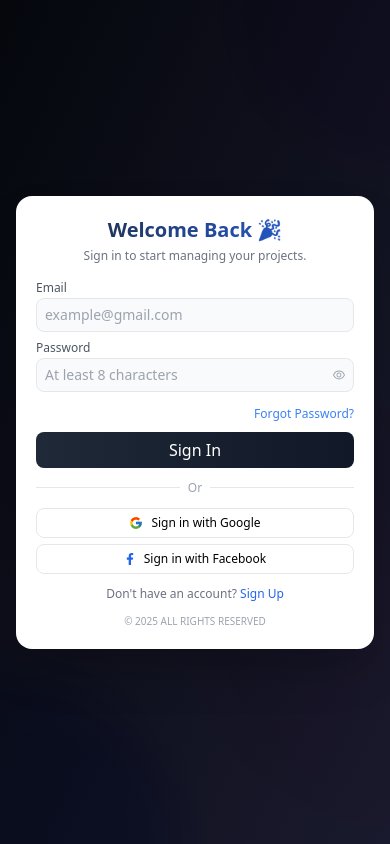
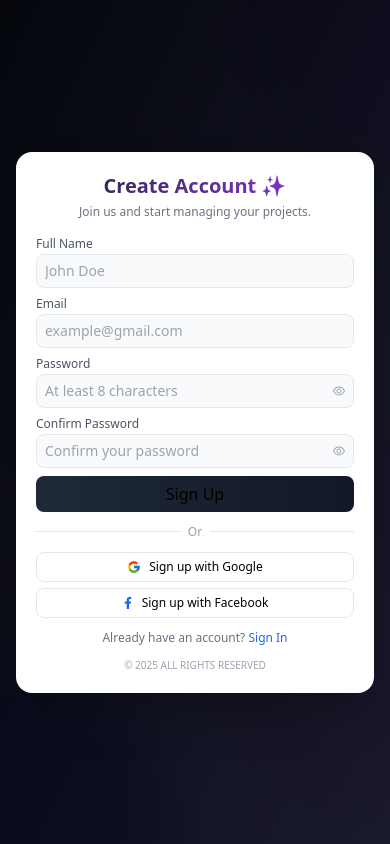
Before and after one commit to aina-fandr/testhack, a React (Create React App) app in the folder front-end/: page /login in a window 390 px wide. Built offline with nearby package versions, Linux system fonts and the light colour scheme; no server answers.

Commit message:
Update Login.jsx
login vrai api

```diff
--- a/front-end/src/components/Login.jsx
+++ b/front-end/src/components/Login.jsx
@@ -1,4 +1,4 @@
-// src/components/Login.jsx
+// src/components/SignUp.jsx
 import React, { useState } from 'react';
 import { useNavigate } from 'react-router-dom';
 import { FcGoogle } from "react-icons/fc";
@@ -10,74 +10,98 @@ import {
   fadeInRight,
   scaleIn,
   AnimatedBackground,
-  SuccessOverlay,
-  LoadingSpinner
+  LoadingSpinner,
+  AnimatedInput,
+  AnimatedButton
 } from '../animations/sharedAnimations';
 
-export default function Login({ onLoginSuccess }) {
+const API_URL = process.env.REACT_APP_API_URL || 'http://localhost:5000';
+
+export default function SignUp({ onSignUpSuccess }) {
+  const [fullName, setFullName] = useState('');
   const [email, setEmail] = useState('');
   const [password, setPassword] = useState('');
+  const [confirmPassword, setConfirmPassword] = useState('');
   const [showPassword, setShowPassword] = useState(false);
+  const [showConfirmPassword, setShowConfirmPassword] = useState(false);
   const [error, setError] = useState('');
   const [isLoading, setIsLoading] = useState(false);
   const [showSuccess, setShowSuccess] = useState(false);
+  const [successMessage, setSuccessMessage] = useState('');
   const navigate = useNavigate();
-  // src/components/Login.jsx - Modifie la partie succès
+
+  // ✅ VRAIE INSCRIPTION VERS LE BACKEND
   const handleSubmit = async (e) => {
     e.preventDefault();
     setError('');
-    setIsLoading(true);
 
-    setTimeout(() => {
-      if (!email || !password) {
-        setError('Veuillez remplir tous les champs');
-        setIsLoading(false);
+    // Validation côté client
+    if (!fullName.trim()) {
+      setError("Le nom complet est requis");
+      return;
+    }
+
+    if (!email.trim()) {
+      setError("L'email est requis");
+      return;
+    }
+
+    if (!email.includes('@')) {
+      setError("Veuillez entrer un email valide");
       return;
     }
 
     if (password.length < 8) {
-        setError('Le mot de passe doit contenir au moins 8 caractères');
-        setIsLoading(false);
+      setError("Le mot de passe doit contenir au moins 8 caractères");
       return;
     }
 
-      if (!email.includes('@')) {
-        setError('Veuillez entrer un email valide');
-        setIsLoading(false);
+    if (password !== confirmPassword) {
+      setError("Les mots de passe ne correspondent pas");
       return;
     }
 
+    setIsLoading(true);
+
+    try {
+      const response = await fetch(`${API_URL}/auth/register`, {
+        method: 'POST',
+        headers: {
+          'Content-Type': 'application/json',
+        },
+        body: JSON.stringify({
+          name: fullName,
+          email: email,
+          password: password
+        }),
+      });
+
+      const data = await response.json();
+
+      if (response.ok) {
+        // Inscription réussie
+        setSuccessMessage(`Compte créé avec succès ! Bienvenue ${fullName} !`);
         setShowSuccess(true);
 
-      // Créer un objet utilisateur complet
-      const userData = {
-        id: Date.now(),
-        email,
-        name: email.split('@')[0],
-        role: 'user',
-        createdAt: new Date().toISOString()
+        // Rediriger vers login après 2 secondes
+        setTimeout(() => {
+          setShowSuccess(false);
+          navigate('/login');
+        }, 2000);
+      } else {
+        setError(data.message || 'Erreur lors de l\'inscription');
+      }
+    } catch (error) {
+      console.error('❌ Erreur d\'inscription:', error);
+      setError('Impossible de se connecter au serveur. Vérifiez que le backend est démarré.');
+    } finally {
+      setIsLoading(false);
+    }
   };
 
-      // Sauvegarder dans localStorage
-      localStorage.setItem('user', JSON.stringify(userData));
-      localStorage.setItem('token', 'fake-jwt-token-' + Date.now());
-
-      setTimeout(() => {
-        onLoginSuccess(userData); // Passer l'utilisateur
-        setIsLoading(false);
-      }, 1000);
-    }, 1500);
-  };
+  // ✅ VRAIE CONNEXION GOOGLE
   const handleGoogleLogin = () => {
-    setIsLoading(true);
-    setTimeout(() => {
-      setShowSuccess(true);
-      setTimeout(() => {
-        localStorage.setItem('user', JSON.stringify({ email: 'user@gmail.com', name: 'Google User' }));
-        onLoginSuccess();
-        setIsLoading(false);
-      }, 1000);
-    }, 1000);
+    window.location.href = `${API_URL}/auth/google`;
   };
 
   const handleFacebookLogin = () => {
@@ -96,10 +120,10 @@ export default function Login({ onLoginSuccess }) {
 
         <div className="w-full md:w-1/2 flex items-center justify-center p-5">
           <motion.div {...fadeInLeft} className="w-full max-w-xs">
-            <h1 className="text-xl font-bold bg-gradient-to-r from-gray-800 to-blue-600 bg-clip-text text-transparent mb-1 text-center md:text-left">
-              Welcome Back 🎉
+            <h1 className="text-xl font-bold bg-gradient-to-r from-gray-800 to-purple-600 bg-clip-text text-transparent mb-1 text-center md:text-left">
+              Create Account ✨
             </h1>
-            <p className="text-gray-500 text-xs mb-4 text-center md:text-left">Sign in to start managing your projects.</p>
+            <p className="text-gray-500 text-xs mb-4 text-center md:text-left">Join us and start managing your projects.</p>
 
             <AnimatePresence>
               {error && (
@@ -115,31 +139,37 @@ export default function Login({ onLoginSuccess }) {
             </AnimatePresence>
 
             <form onSubmit={handleSubmit} className="space-y-2">
-              <div>
-                <label className="block text-xs font-medium text-gray-600 mb-0.5">Email</label>
-                <input
+              <AnimatedInput
+                type="text"
+                label="Full Name"
+                value={fullName}
+                onChange={(e) => setFullName(e.target.value)}
+                placeholder="John Doe"
+                required
+                disabled={isLoading}
+              />
+
+              <AnimatedInput
                 type="email"
+                label="Email"
                 value={email}
                 onChange={(e) => setEmail(e.target.value)}
                 placeholder="example@gmail.com"
-                  className="w-full px-2 py-1.5 rounded-lg border border-gray-200 bg-gray-50 focus:outline-none focus:ring-2 focus:ring-blue-400 text-sm transition-all duration-300"
                 required
                 disabled={isLoading}
               />
-              </div>
 
               <div>
                 <label className="block text-xs font-medium text-gray-600 mb-0.5">Password</label>
                 <div className="relative">
-                  <input
+                  <AnimatedInput
                     type={showPassword ? "text" : "password"}
                     value={password}
                     onChange={(e) => setPassword(e.target.value)}
                     placeholder="At least 8 characters"
-                    className="w-full px-2 py-1.5 rounded-lg border border-gray-200 bg-gray-50 focus:outline-none focus:ring-2 focus:ring-blue-400 pr-7 text-sm transition-all duration-300"
                     required
-                    minLength={8}
                     disabled={isLoading}
+                    className="pr-7"
                   />
                   <button
                     type="button"
@@ -152,31 +182,36 @@ export default function Login({ onLoginSuccess }) {
                 </div>
               </div>
 
-              <div className="text-right">
+              <div>
+                <label className="block text-xs font-medium text-gray-600 mb-0.5">Confirm Password</label>
+                <div className="relative">
+                  <AnimatedInput
+                    type={showConfirmPassword ? "text" : "password"}
+                    value={confirmPassword}
+                    onChange={(e) => setConfirmPassword(e.target.value)}
+                    placeholder="Confirm your password"
+                    required
+                    disabled={isLoading}
+                    className="pr-7"
+                  />
                   <button
                     type="button"
-                  className="text-xs text-blue-500 hover:text-blue-600"
+                    onClick={() => setShowConfirmPassword(!showConfirmPassword)}
+                    className="absolute right-2 top-1/2 transform -translate-y-1/2 text-gray-400"
                     disabled={isLoading}
                   >
-                  Forgot Password?
+                    {showConfirmPassword ? <AiOutlineEyeInvisible size={14} /> : <AiOutlineEye size={14} />}
                   </button>
                 </div>
+              </div>
 
-              <button
+              <AnimatedButton
                 type="submit"
+                isLoading={isLoading}
                 disabled={isLoading}
-                className={`w-full py-1.5 rounded-lg font-medium transition-all duration-300 mt-1 flex items-center justify-center gap-2 ${isLoading ? 'bg-gray-400 cursor-not-allowed' : 'bg-gradient-to-r from-gray-800 to-gray-900 hover:shadow-lg'
-                  } text-white`}
               >
-                {isLoading ? (
-                  <>
-                    <LoadingSpinner size="w-4 h-4" color="border-white" />
-                    <span>Connexion...</span>
-                  </>
-                ) : (
-                  <span>Sign In</span>
-                )}
-              </button>
+                Sign Up
+              </AnimatedButton>
             </form>
 
             <div className="flex items-center gap-2 my-3">
@@ -189,29 +224,29 @@ export default function Login({ onLoginSuccess }) {
               <button
                 onClick={handleGoogleLogin}
                 disabled={isLoading}
-                className="w-full border border-gray-200 rounded-lg py-1.5 flex items-center justify-center gap-2 hover:bg-gray-50 text-xs disabled:opacity-50"
+                className="w-full border border-gray-200 rounded-lg py-1.5 flex items-center justify-center gap-2 hover:bg-gray-50 text-xs disabled:opacity-50 transition-all duration-300"
               >
-                <FcGoogle size={14} /> Sign in with Google
+                <FcGoogle size={14} /> Sign up with Google
               </button>
 
               <button
                 onClick={handleFacebookLogin}
                 disabled={isLoading}
-                className="w-full border border-gray-200 rounded-lg py-1.5 flex items-center justify-center gap-2 hover:bg-gray-50 text-xs disabled:opacity-50"
+                className="w-full border border-gray-200 rounded-lg py-1.5 flex items-center justify-center gap-2 hover:bg-gray-50 text-xs disabled:opacity-50 transition-all duration-300"
               >
-                <FaFacebookF className="text-blue-600" size={12} /> Sign in with Facebook
+                <FaFacebookF className="text-blue-600" size={12} /> Sign up with Facebook
               </button>
             </div>
 
             <p className="text-center text-xs text-gray-500 mt-3">
-              Don't have an account?{" "}
+              Already have an account?{" "}
               <button
                 type="button"
-                onClick={() => navigate('/signup')}
+                onClick={() => navigate('/login')}
                 className="text-blue-600 font-medium hover:underline transition"
                 disabled={isLoading}
               >
-                Sign Up
+                Sign In
               </button>
             </p>
 
@@ -222,8 +257,8 @@ export default function Login({ onLoginSuccess }) {
         <motion.div {...fadeInRight} className="hidden md:block md:w-1/2 overflow-hidden">
           <div className="h-full overflow-hidden relative">
             <img
-              src="https://images.unsplash.com/photo-1460661419201-fd4cecdf8a8b?w=400&h=500&fit=crop"
-              alt="flowers"
+              src="https://images.unsplash.com/photo-1517245386807-bb43f82c33c4?w=400&h=500&fit=crop"
+              alt="coffee shop"
               className="w-full h-full object-cover transition-transform duration-500 hover:scale-110"
             />
           </div>
@@ -231,12 +266,68 @@ export default function Login({ onLoginSuccess }) {
 
       </motion.div>
 
-      <SuccessOverlay show={showSuccess} onComplete={() => setShowSuccess(false)} />
+      {/* Modal de succès */}
+      <AnimatePresence>
+        {showSuccess && (
+          <motion.div
+            initial={{ opacity: 0 }}
+            animate={{ opacity: 1 }}
+            exit={{ opacity: 0 }}
+            className="fixed inset-0 flex items-center justify-center z-50 bg-black/70 backdrop-blur-sm"
+          >
+            <motion.div
+              initial={{ scale: 0.5, opacity: 0, y: -50 }}
+              animate={{ scale: 1, opacity: 1, y: 0 }}
+              exit={{ scale: 0.5, opacity: 0, y: 50 }}
+              transition={{ type: "spring", damping: 15, duration: 0.5 }}
+              className="bg-white rounded-2xl p-8 max-w-md w-full mx-4 shadow-2xl text-center"
+            >
+              <motion.div
+                initial={{ scale: 0 }}
+                animate={{ scale: 1 }}
+                transition={{ delay: 0.2, type: "spring", damping: 10 }}
+                className="w-24 h-24 mx-auto mb-4 bg-gradient-to-r from-green-400 to-blue-500 rounded-full flex items-center justify-center"
+              >
+                <motion.svg
+                  className="w-12 h-12 text-white"
+                  fill="none"
+                  stroke="currentColor"
+                  viewBox="0 0 24 24"
+                >
+                  <motion.path
+                    strokeLinecap="round"
+                    strokeLinejoin="round"
+                    strokeWidth={2}
+                    d="M5 13l4 4L19 7"
+                    initial={{ pathLength: 0 }}
+                    animate={{ pathLength: 1 }}
+                    transition={{ duration: 0.5, delay: 0.3 }}
+                  />
+                </motion.svg>
+              </motion.div>
 
+              <h2 className="text-2xl font-bold text-gray-800 mb-2">Inscription réussie ! 🎉</h2>
+              <p className="text-gray-600 mb-4">{successMessage}</p>
+              <p className="text-sm text-gray-500">Redirection vers la page de connexion...</p>
+
+              <div className="mt-4 w-full bg-gray-200 rounded-full h-2 overflow-hidden">
+                <motion.div
+                  initial={{ width: "0%" }}
+                  animate={{ width: "100%" }}
+                  transition={{ duration: 2, ease: "linear" }}
+                  className="h-full bg-gradient-to-r from-green-400 to-blue-500 rounded-full"
+                />
+              </div>
+            </motion.div>
+          </motion.div>
+        )}
+      </AnimatePresence>
+
+      {/* Loader pendant l'inscription */}
       {isLoading && !showSuccess && (
         <div className="fixed bottom-4 right-4 z-50 bg-white rounded-full shadow-lg p-3 flex items-center gap-3">
-          <LoadingSpinner size="w-5 h-5" color="border-blue-500" />
-          <span className="text-xs text-gray-600">Connexion en cours...</span>
+          <LoadingSpinner size="w-5 h-5" color="border-purple-500" />
+          <span className="text-xs text-gray-600">Création du compte...</span>
         </div>
       )}
     </div>
```
Lines whose indentation alone changed are shown as unchanged.
